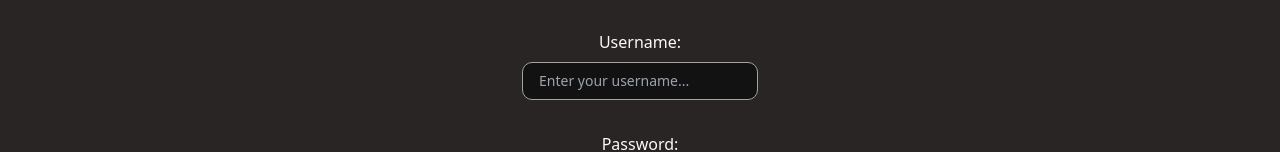
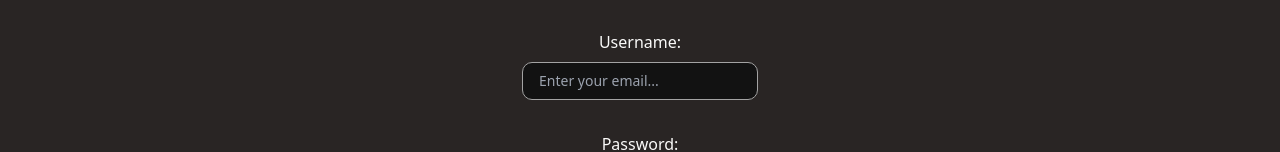
Before and after one commit to nagyb3/nextwindui, a Next.js app: page /login in a window 1280 px wide. Shown: the part 162-314 px from the top of the page. Built offline with nearby package versions, Linux system fonts and the light colour scheme; no server answers.

Commit message:
Add supabase login to login

```diff
--- a/app/login/page.tsx
+++ b/app/login/page.tsx
@@ -3,15 +3,35 @@
 import React from "react";
 import Navbar from "@/components/navbar";
 import { Button } from "@/components/ui/button";
+import { supabase } from "@/components/supabase/supabaseClient";
+import { Session, User, AuthApiError } from "@supabase/supabase-js";
 
 export default function page() {
-  const [username, setUsername] = React.useState<string>("");
+  const [email, setEmail] = React.useState<string>("");
   const [password, setPassword] = React.useState<string>("");
   const [passwordConfirm, setPasswordConfirm] = React.useState<string>("");
 
   const handleLogin = () => {
-    //
+    handleLoginWithSupabase();
   };
+
+  const handleLoginWithSupabase = async () => {
+    const { data, error } = await supabase.auth.signInWithPassword({
+      email,
+      password,
+    });
+    if (error) {
+      console.log(error);
+      return;
+    }
+    console.log(data);
+  };
+
+  interface SignInResponse {
+    user?: User | null;
+    session?: Session | null;
+    error?: AuthApiError | null;
+  }
 
   return (
     <div>
@@ -22,13 +42,13 @@ export default function page() {
           <div className="flex flex-col items-center gap-y-2">
             <label htmlFor="username">Username:</label>
             <input
-              onChange={(e) => setUsername(e.target.value)}
+              onChange={(e) => setEmail(e.target.value)}
               className="border border-neutral-400 rounded-md px-4 py-2 text-sm"
               type="text"
-              name="username"
-              id="username"
-              placeholder="Enter your username..."
-              value={username}
+              name="email"
+              id="email"
+              placeholder="Enter your email..."
+              value={email}
             />
           </div>
           <div className="flex flex-col items-center gap-y-2">
--- a/components/supabase/supabaseClient.js
+++ /dev/null
@@ -1,6 +0,0 @@
-import { createClient } from "@supabase/supabase-js";
-
-const supabaseUrl = process.env.NEXT_PUBLIC_SUPABASE_URL;
-const supabaseAnonKey = process.env.NEXT_PUBLIC_SUPABASE_ANON_KEY;
-
-export const supabase = createClient(supabaseUrl, supabaseAnonKey);
--- /dev/null
+++ b/components/supabase/supabaseClient.ts
@@ -0,0 +1,9 @@
+import { createClient, SupabaseClient } from "@supabase/supabase-js";
+
+const supabaseUrl: string = process.env.NEXT_PUBLIC_SUPABASE_URL || "";
+const supabaseAnonKey: string = process.env.NEXT_PUBLIC_SUPABASE_ANON_KEY || "";
+
+export const supabase: SupabaseClient = createClient(
+  supabaseUrl,
+  supabaseAnonKey
+);
```
